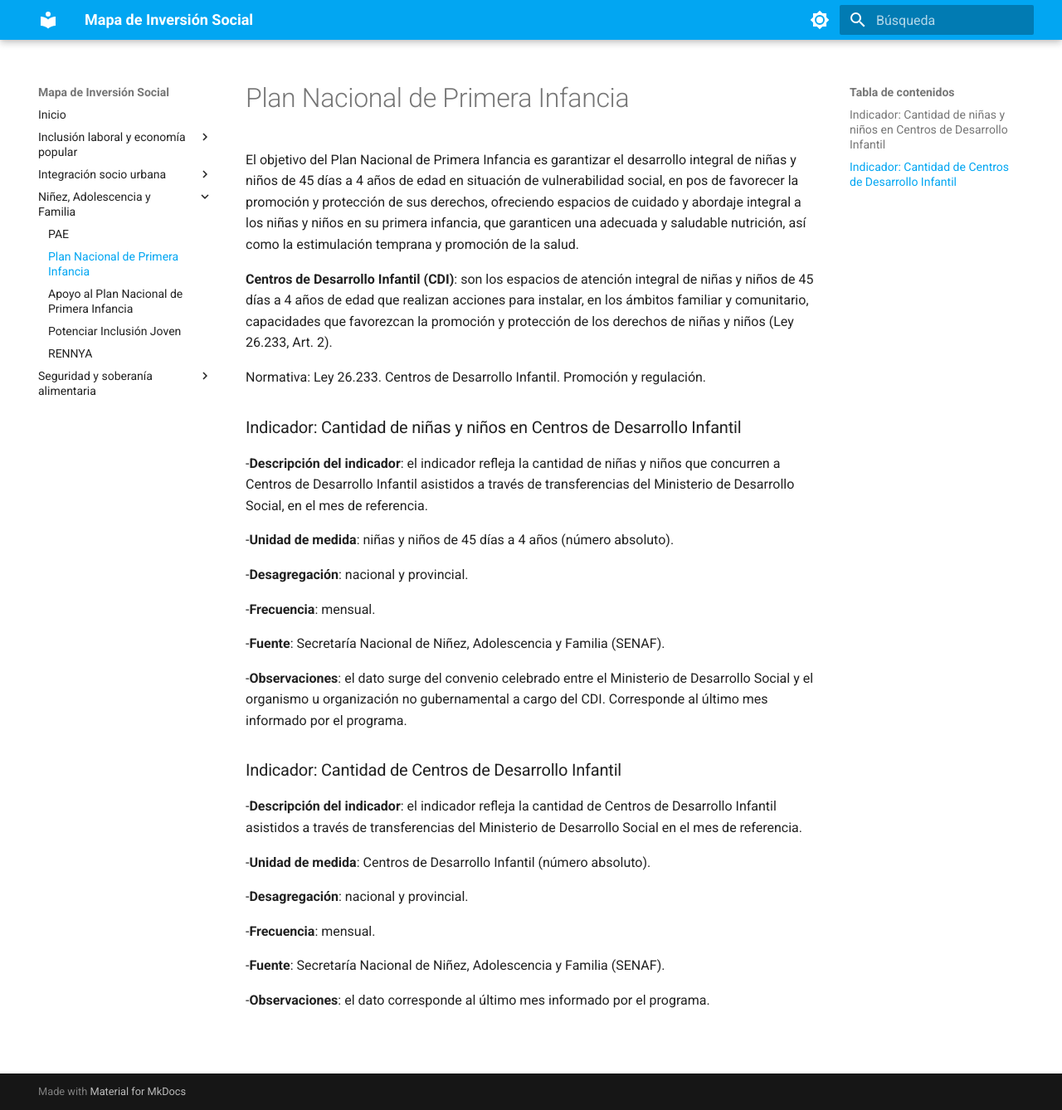
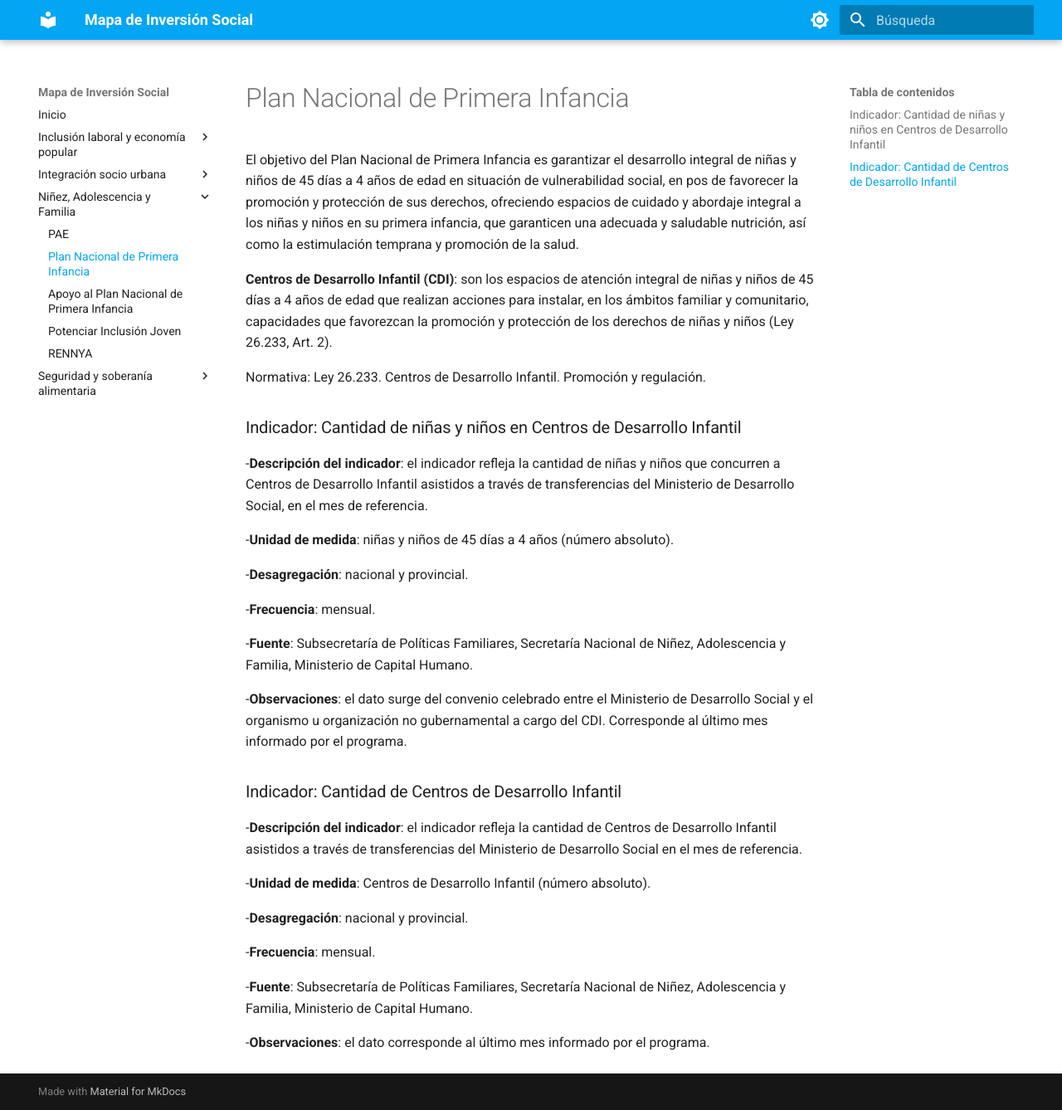
Before and after one commit to datos-desarrollosocial-nacion/metadata-mapa-de-inversion-social, an MkDocs documentation site: the page built from docs/plan-nacional-de-primera-infancia.md, in a window 1280 px wide and 1338 px high. Shown: the whole window at 83% size. Built offline with MkDocs 1.6.1 and Material for MkDocs 9.7.7, drawn with Linux system fonts in a browser that asks for light colours.

Commit message:
Update plan-nacional-de-primera-infancia.md

```diff
--- a/docs/plan-nacional-de-primera-infancia.md
+++ b/docs/plan-nacional-de-primera-infancia.md
@@ -16,7 +16,7 @@ Normativa: Ley 26.233. Centros de Desarrollo Infantil. Promoción y regulación.
 
 -**Frecuencia**: mensual.
 
--**Fuente**: Secretaría Nacional de Niñez, Adolescencia y Familia (SENAF).
+-**Fuente**: Subsecretaría de Políticas Familiares, Secretaría Nacional de Niñez, Adolescencia y Familia, Ministerio de Capital Humano.
 
 -**Observaciones**: el dato surge del convenio celebrado entre el Ministerio de Desarrollo Social y el organismo u organización no gubernamental a cargo del CDI. Corresponde al último mes informado por el programa.
 
@@ -31,6 +31,6 @@ Normativa: Ley 26.233. Centros de Desarrollo Infantil. Promoción y regulación.
 
 -**Frecuencia**: mensual.
 
--**Fuente**: Secretaría Nacional de Niñez, Adolescencia y Familia (SENAF).
+-**Fuente**: Subsecretaría de Políticas Familiares, Secretaría Nacional de Niñez, Adolescencia y Familia, Ministerio de Capital Humano.
 
 -**Observaciones**: el dato corresponde al último mes informado por el programa.
```
